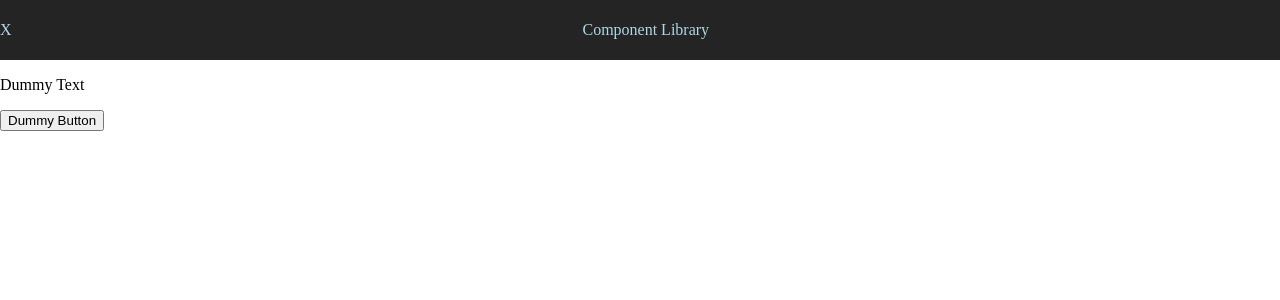
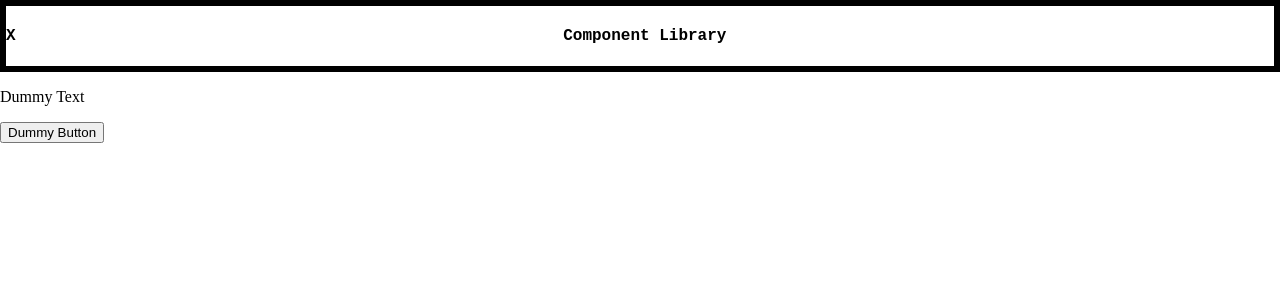
Before and after one commit to benjyarel/component-library, a React (Vite) app: page / in a window 1280 px wide. Shown: the top 300 px of the page. Built offline with nearby package versions, Linux system fonts and the light colour scheme.

Commit message:
style begin

```diff
--- a/src/Library/Header/Header.tsx
+++ b/src/Library/Header/Header.tsx
@@ -15,8 +15,13 @@ const HeaderLayout = styled.div`
   display: flex;
   align-items: center;
 
-  background: #242424;
-  color: lightblue;
+  font-family: monospace;
+  color: #000;
+  font-size: large;
+  font-weight: 900;
+
+  background: #fff;
+  border: solid 6px #000;
 `;
 
 const Title = styled.div`
```
